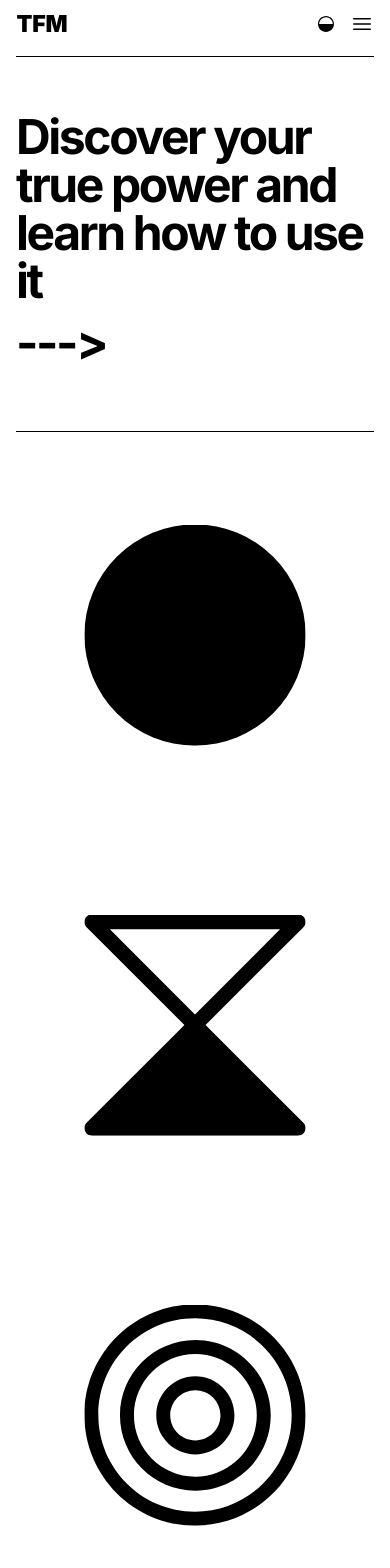
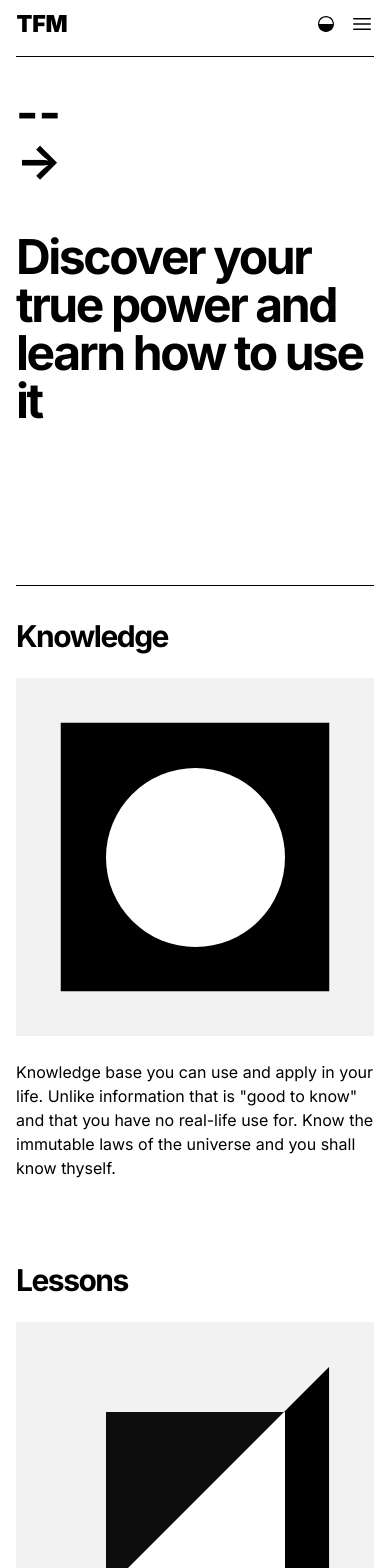
Before and after one commit to thefreemavens/thefreemavens.github.io, a Nuxt app: page / in a window 390 px wide. Shown: the top 1568 px of the page. Built offline with nearby package versions, Linux system fonts and the light colour scheme.

Commit message:
Update (work in progress)

```diff
--- a/pages/index.vue
+++ b/pages/index.vue
@@ -1,60 +1,48 @@
 <template>
   <main class="container mx-auto">
     <!-- HERO -->
-    <section class="">
+    <section class="relative grid grid-cols-6">
       <!-- HERO: Title -->
+      <div class="mt-0 mb-12 font-bold text-5xl sm:text-6xl md:text-7xl lg:text-8xl">---></div>
       <h1
-        class="flex flex-col my-6 text-5xl font-bold tracking-tighter leading-none border-b md:my-10 xl:pe-36 sm:text-6xl md:text-7xl lg:text-8xl">
+        class="mb-24 flex flex-col col-span-6 col-start-1 text-5xl font-bold tracking-tighter leading-none xl:pe-36 sm:text-6xl md:text-7xl lg:text-8xl">
         Discover your true power and learn how to use it
-      <span class="mt-[4%] mb-16 text-5xl sm:text-6xl md:text-7xl lg:text-8xl">---></span>
       </h1>
-
-      <ul class="grid grid-cols-1 gap-8 md:grid-cols-2 lg:grid-cols-3 xl:grid-cols-3">
-        <li
-          v-for="(principle, index) in principles" :key="index"
+        <!-- <AppIcon
+          name="Causality"
           class="
-            group
-            --bg-black
-            flex justify-center items-center
+          mt-8 lg:mt-12
+          col-span-3 xl:col-span-2
+          col-start-4 xl:col-start-5
           aspect-square
-            cursor-pointer
-            rounded-[0%] hover:rounded-[0%]
-            --bg-white --dark:bg-black
-            --hover:bg-black --dark:hover:bg-white
-            transition-all duration-300 ease-in-out
-        ">
-          <AppIcon
-            :name="principle.title"
-            class="
+          relative
+          w-full h-full
           text-black dark:text-white
-            group-hover:opacity-0
-            w-full h-full
-            p-[19.1%]
-            transition-all duration-300 ease-in-out
-          "/>
-            <!-- :class="principle.color" -->
-          <h3
-            class="absolute text-5xl text-black opacity-0 transition-opacity duration-300 ease-in-out scale-90 group-hover:opacity-100 dark:text-white">
-            {{ principle.title}}<sup class="relative -top-6 text-xl start-0.5">{{ principle.id }}</sup>
-          </h3>
-        </li>
-
-      </ul>
+        "/> -->
     </section>
 
+    <!-- Features -->
+    <section class="grid grid-cols-1 gap-8 md:grid-cols-2 xl:grid-cols-3 lg:gap-10 xl:gap-12">
+
       <!-- Knowledge -->
-    <section class="grid grid-cols-1 gap-8 md:grid-cols-2 lg:grid-cols-3 lg:gap-9 xl:gap-12">
-      <div class="relative pb-4 features">
+      <NuxtLink to="/">
+        <div class="relative pb-4 group group">
           <h3 class="mb-6 text-3xl font-bold tracking-tighter lg:text-4xl xl:text-5xl">Knowledge</h3>
           <div class="relative my-6 aspect-square bg-black/5 dark:bg-white/5">
             <span class="absolute z-10 rounded-full w-1/2 h-1/2 top-[25%] left-[25%] bg-white mix-blend-difference"/>
             <span class="flex w-full h-full bg-black rounded-none scale-75 dark:bg-white" />
           </div>
-        <p>Lorem ipsum dolor sit amet consectetur adipisicing elit. Unde quis officia maiores, quia, nemo beatae velit sit accusamus, quibusdam voluptas nostrum aliquid.</p>
+          <p class="text-base xl:text-lg">
+            Knowledge base you can use and apply in your life. Unlike information that is "good to know" and that you have no real-life use for.
+            Know the immutable laws of the universe and you shall know thyself.
+          </p>
+          <span class="invisible group-hover:visible text-xs mt-4 inline-block">Read More --></span>
         </div>
+      </NuxtLink>
 
       <!-- Lessons -->
-      <div class="pb-4 features">
+      <NuxtLink to="/">
+        <div class="pb-4 group">
           <h3 class="mb-6 text-3xl font-bold tracking-tighter lg:text-4xl xl:text-5xl">Lessons</h3>
           <div class="relative my-6 bg-black/5 dark:bg-white/5 aspect-square">
             <span class="absolute z-10 rounded-none w-1/2 h-1/2 top-[25%] left-[25%] bg-white mix-blend-difference"/>
@@ -66,10 +54,13 @@
             </svg>
           </div>
           <p>Lorem ipsum dolor sit amet consectetur adipisicing elit. Unde quis officia maiores, quia, nemo beatae velit sit accusamus, quibusdam voluptas nostrum aliquid.</p>
+          <span class="invisible group-hover:visible text-xs mt-4 inline-block">Read More --></span>
         </div>
+      </NuxtLink>
 
       <!-- Challanges -->
-      <div class="pb-4 features">
+      <NuxtLink to="/">
+        <div class="pb-4 group">
           <h3 class="mb-6 text-3xl font-bold tracking-tighter lg:text-4xl xl:text-5xl">Challanges</h3>
           <div class="relative my-6 bg-black/5 dark:bg-white/5 aspect-square">
             <span class="absolute z-10 rounded-full w-1/2 h-1/2 top-[25%] left-[25%] bg-white mix-blend-difference"/>
@@ -81,10 +72,13 @@
             </svg>
           </div>
           <p>Lorem ipsum dolor sit amet consectetur adipisicing elit. Unde quis officia maiores, quia, nemo beatae velit sit accusamus, quibusdam voluptas nostrum aliquid.</p>
+          <span class="invisible group-hover:visible text-xs mt-4 inline-block">Read More --></span>
         </div>
+      </NuxtLink>
 
       <!-- Products -->
-      <div class="pb-4 features">
+      <NuxtLink to="/">
+        <div class="pb-4 group">
           <h3 class="mb-6 text-3xl font-bold tracking-tighter lg:text-4xl xl:text-5xl">Products</h3>
           <div class="relative my-6 bg-black/5 dark:bg-white/5 aspect-square">
             <span class="grid grid-cols-2 origin-center scale-75">
@@ -123,9 +117,13 @@
             </span>
           </div>
           <p>Lorem ipsum dolor sit amet consectetur adipisicing elit. Unde quis officia maiores, quia, nemo beatae velit sit accusamus, quibusdam voluptas nostrum aliquid.</p>
+          <span class="invisible group-hover:visible text-xs mt-4 inline-block">Read More --></span>
         </div>
+      </NuxtLink>
 
-      <div class="pb-4 features">
+      <!-- Tools -->
+      <NuxtLink to="/">
+        <div class="pb-4 group">
           <h3 class="mb-6 text-3xl font-bold tracking-tighter lg:text-4xl xl:text-5xl">Tools</h3>
           <div class="relative my-6 aspect-square bg-black/5 dark:bg-white/5" >
             <span class="grid grid-cols-2 origin-center scale-75">
@@ -165,41 +163,92 @@
           </div>
 
           <p>Lorem ipsum dolor sit amet consectetur adipisicing elit. Unde quis officia maiores, quia, nemo beatae velit sit accusamus, quibusdam voluptas nostrum aliquid.</p>
+          <span class="invisible group-hover:visible text-xs mt-4 inline-block">Read More --></span>
         </div>
+      </NuxtLink>
+    </section>
 
+    <!-- Principles -->
+    <section>
+      <div class="grid grid-cols-1 gap-8 md:grid-cols-2 lg:grid-cols-3 xl:grid-cols-3">
+        <h2 class="">Picons</h2>
+        <h3 class="text-3xl col-span-2 mb-12 border-b-0 lg:border-b lg:pb-20">
+          <span class="md:mb-8 block">---></span>
+          Introducing <span class="font-bold">Picons</span> (<span class="italic">Principles + Icons</span>), a set of eight open-source and
+          free-to-use icons that visually represnt the eight
+          immutable principes of Natural Law<sup class="inline-block text-sm relative -top-3 start-1">🡵</sup>.
+        </h3>
+      </div>
+      <ul class="grid grid-cols-1 gap-8 md:grid-cols-2 lg:grid-cols-3 xl:grid-cols-3">
+        <li
+          v-for="(principle, index) in principles" :key="index"
+          ref="el"
+          class="
+            group
+            --bg-black
+            flex justify-center items-center
+            aspect-square
+            cursor-pointer
+            rounded-[0%] hover:rounded-[0%]
+            --bg-white --dark:bg-black
+            --hover:bg-black --dark:hover:bg-white
+            transition-all duration-300 ease-in-out
+        ">
+          <AppIcon
+            :name="principle.title"
+            class="
+            text-black dark:text-white
+            group-hover:opacity-0
+            w-full h-full
+            p-[19.1%]
+            transition-all duration-300 ease-in-out
+          "/>
+            <!-- :class="principle.color" -->
+          <h3
+            class="absolute text-5xl text-black opacity-0 transition-opacity duration-300 ease-in-out scale-90 group-hover:opacity-100 dark:text-white">
+            {{ principle.title}}<sup class="relative -top-6 text-xl start-0.5">{{ principle.id }}</sup>
+          </h3>
+        </li>
+
+      </ul>
     </section>
 
     <!-- Knowledge -->
     <section class="">
       <h2 class="">Knowledge</h2>
+      <p>Knowledge base you can use and apply it in your life.</p>
       <p>Link to Docs</p>
     </section>
 
     <!-- Lessons -->
     <section class="">
       <h2 class="">Lessons</h2>
+      <p>Interactive and well thought out organization for optimal and effective learning.</p>
       <p>Link to Lessons</p>
     </section>
 
     <!-- Challanges -->
     <section class="">
       <h2 class="">Challanges</h2>
+      <p>Challanges to track your progress and level of undersatnding.</p>
       <p>Link to Challanges</p>
     </section>
 
     <!-- Products -->
     <section class="">
       <h2 class="">Products</h2>
+      <p>Community based marketplace with products and services you can buy, sell, trade or offer.</p>
       <p>Example product mockups</p>
     </section>
 
     <!-- Tools -->
     <section class="">
       <h2 class="">Tools</h2>
+      <p>Tools, techniques and tips you can use to "Exit the Matrix", the right way.</p>
       <p>Link to Tools</p>
     </section>
 
-    <!-- TL;DR -->
+    <!-- TLDR -->
     <section class="">
       <h2 class="">
         TL;DR
@@ -207,7 +256,6 @@
       <h3 class="mb-6 text-4xl tracking-tight">
         You've been kept in the dark for far too long.
       </h3>
-      <p>Lorem ipsum dolor sit amet consectetur adipisicing elit. Unde quis officia maiores, quia, nemo beatae velit sit accusamus, quibusdam voluptas nostrum aliquid.</p>
       <p class="mb-4 w-1/2">
         A very imprtant body of knowledge was hidden from you but this can be changed if you choose to and are curious enough.
         This Occult (hidden) Knwoledge has the potential to free your mind from all mental cages and dogmatic beliefs.
@@ -264,8 +312,25 @@
   </main>
 </template>
 
-<script setup lang="ts">
+<script setup>
 const principles = usePrinciples()
+// // import { ref, onMounted, onUnmounted } from "vue"
+
+// const el = ref(null)
+
+// const observer = new IntersectionObserver((entries, observer) => {
+//   console.log(entries.value)
+// })
+
+// onMounted(() => {
+//   observer.observe(el.value)
+// })
+
+// Probably optional
+// onUnmounted(() => {
+//   observer.disconnect()
+// })
+
 
 </script>
 
```
Also changed, not shown: components/dev/-sketch.dev.vue (renamed from components/sketch.dev.vue). Lines whose indentation alone changed are shown as unchanged.
